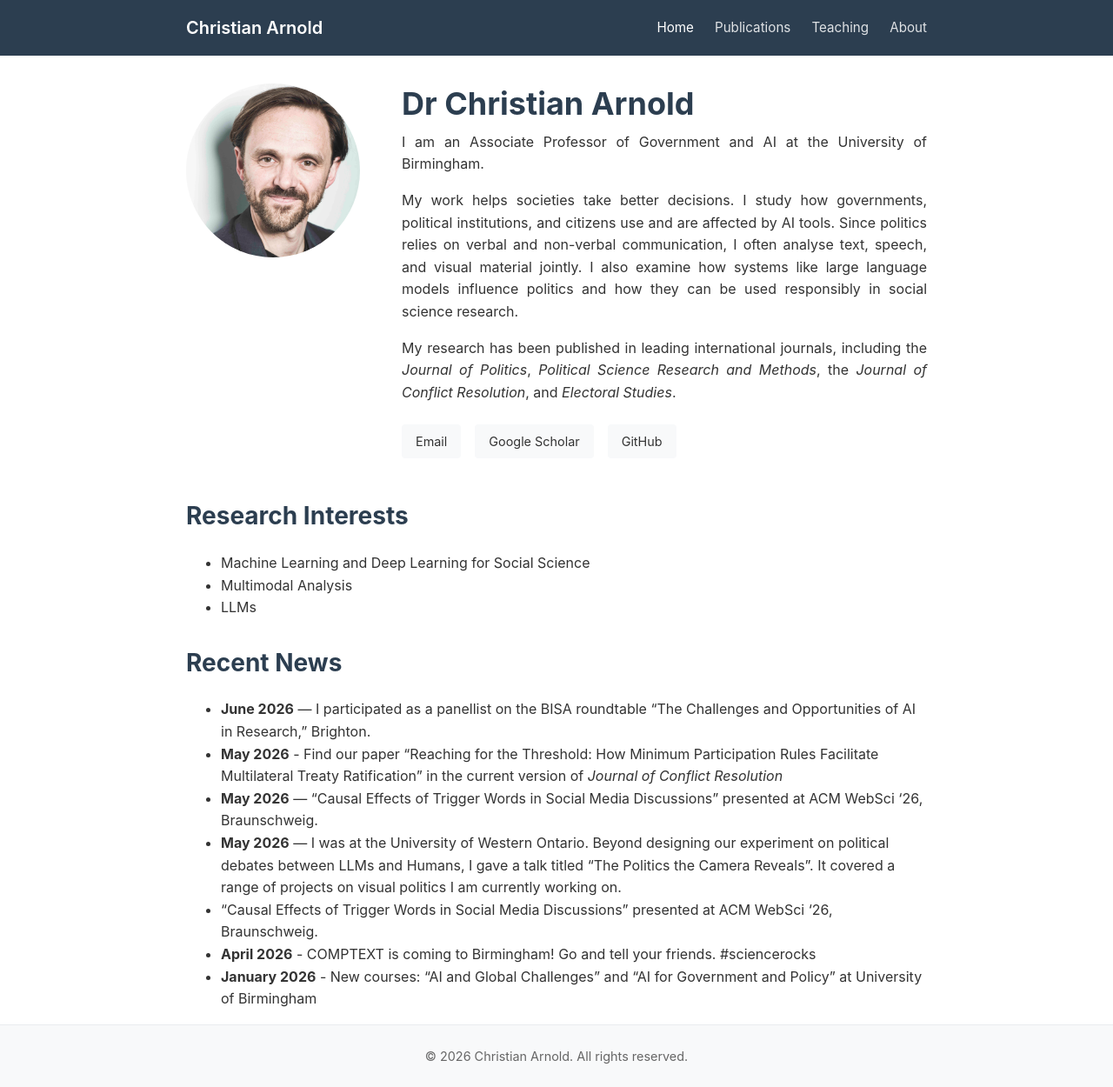
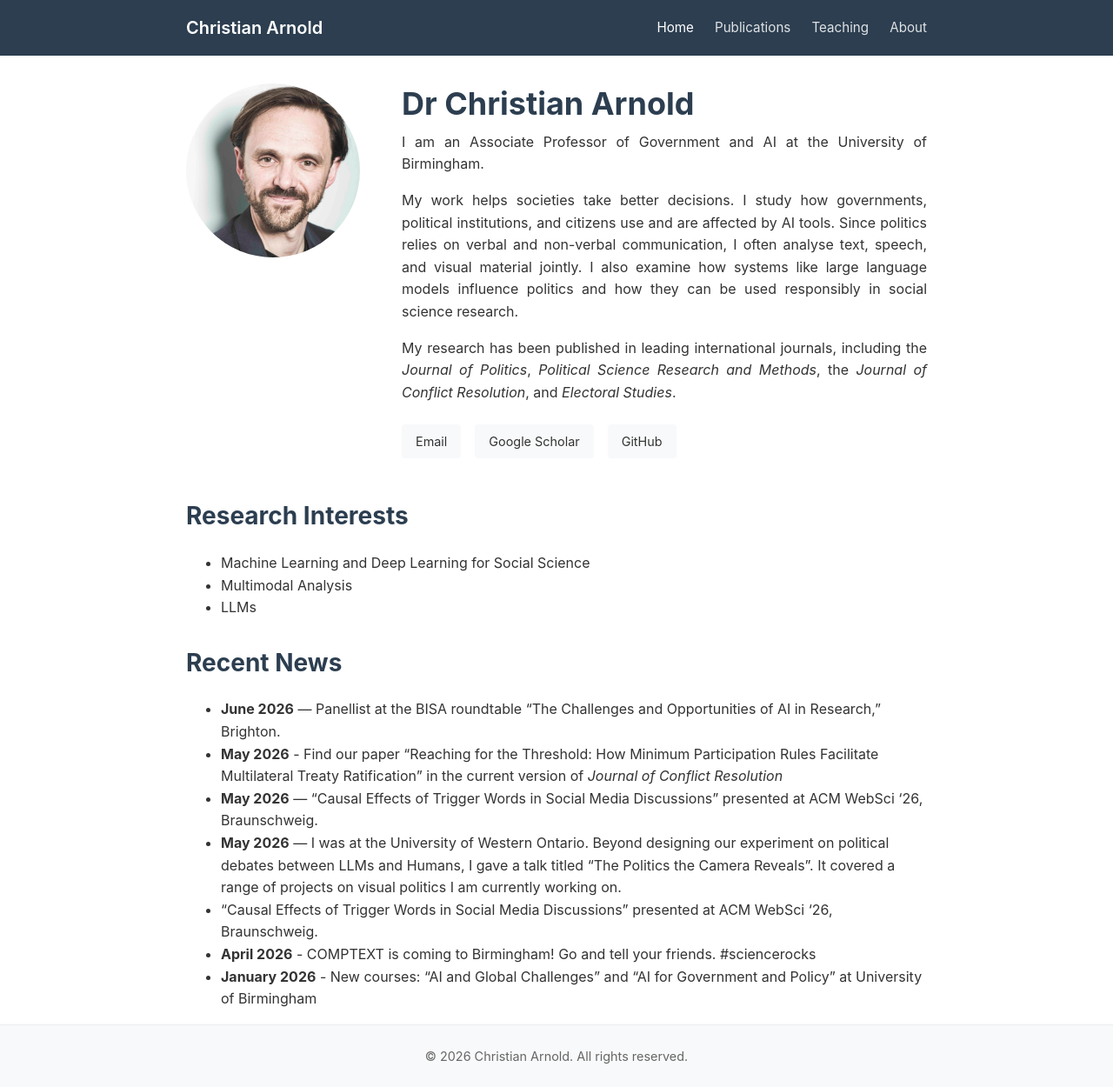
Before and after one commit to chrisguarnold/chrisguarnold.github.io, a Jekyll site: the page built from index.md, in a window 1280 px wide. Shown: the whole page at 87% size. Built offline with Jekyll 4.4.1, drawn with Linux system fonts in a browser that asks for light colours.

Commit message:
Tighten BISA news entry wording
Co-Authored-By: Claude Sonnet 4.6 <noreply@anthropic.com>

```diff
--- a/index.md
+++ b/index.md
@@ -38,7 +38,7 @@ title: Home
 
 ## Recent News
 
-- **June 2026** — I participated as a panellist on the BISA roundtable "The Challenges and Opportunities of AI in Research," Brighton.
+- **June 2026** — Panellist at the BISA roundtable "The Challenges and Opportunities of AI in Research," Brighton.
 - **May 2026** - Find our paper "Reaching for the Threshold: How Minimum Participation Rules Facilitate Multilateral Treaty Ratification" in the current version of *Journal of Conflict Resolution*
 - **May 2026** — "Causal Effects of Trigger Words in Social Media Discussions" presented at ACM WebSci '26, Braunschweig.
 - **May 2026** — I was at the University of Western Ontario. Beyond designing our experiment on political debates between LLMs and Humans, I gave a talk titled "The Politics the Camera Reveals". It covered a range of projects on visual politics I am currently working on.
```
